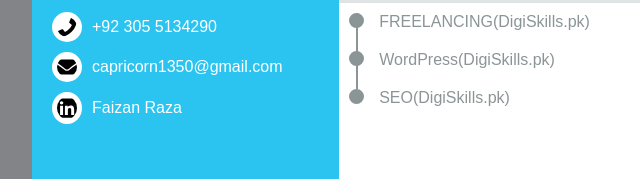
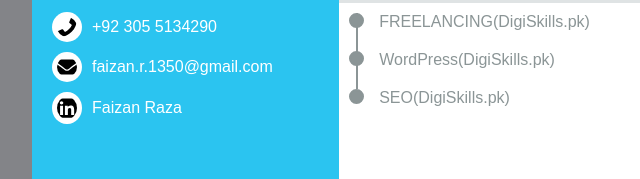
Before and after one commit to faizan2515/Resume, a plain HTML site: page index.html in a window 1280 px wide. Shown: the part 841-1020 px from the top of the page, 224-864 px from the left. Drawn offline with Linux system fonts and the light colour scheme.

Commit message:
email changed

```diff
--- a/index.html
+++ b/index.html
@@ -96,7 +96,7 @@
                     </div>
                     <div class="contact-info">
                         <img src="svgs/envelope-solid.svg" alt="Email" class="contact-img">
-                        <a href="mailto:capricorn1350@gmail.com">capricorn1350@gmail.com</a>
+                        <a href="mailto:faizan.r.1350@gmail.com">faizan.r.1350@gmail.com</a>
                     </div>
                     <div class="contact-info">
                         <img src="svgs/linkedin-brands.svg" alt="LinkedIn" class="contact-img">
```
